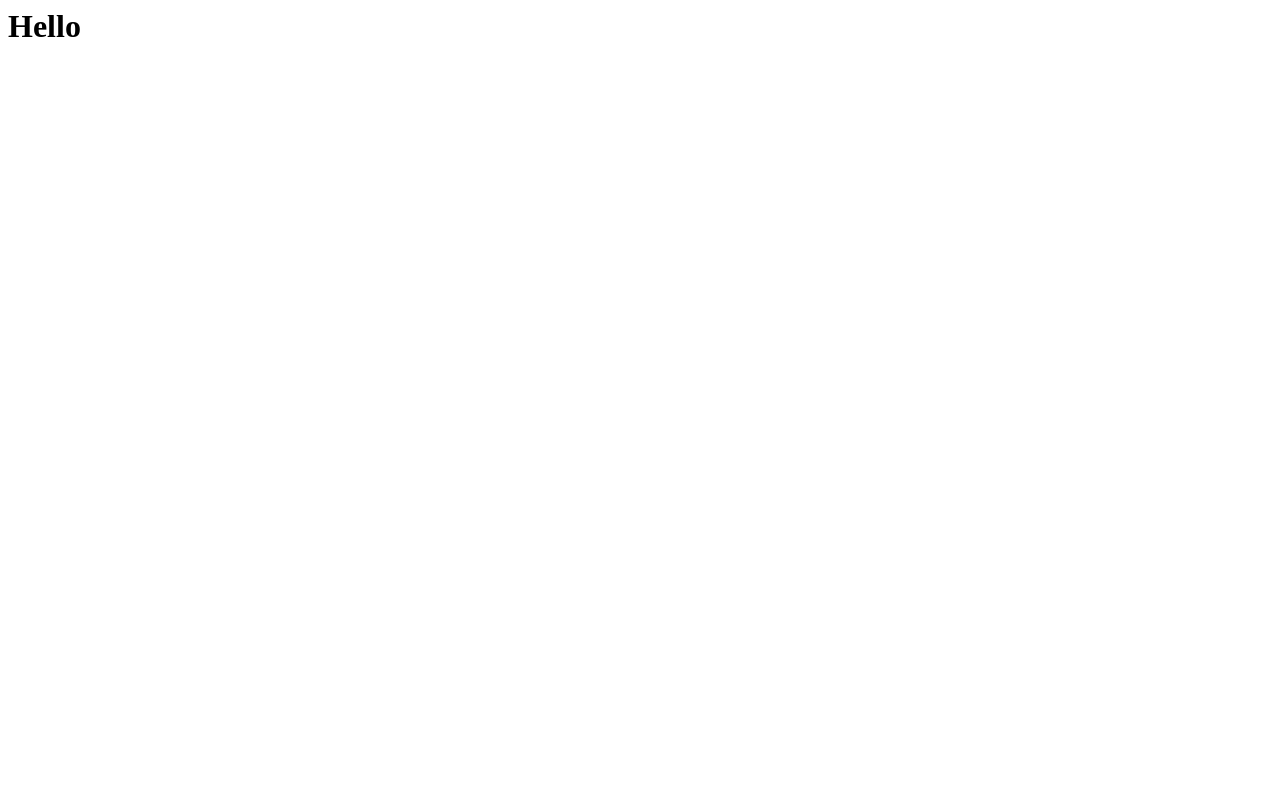
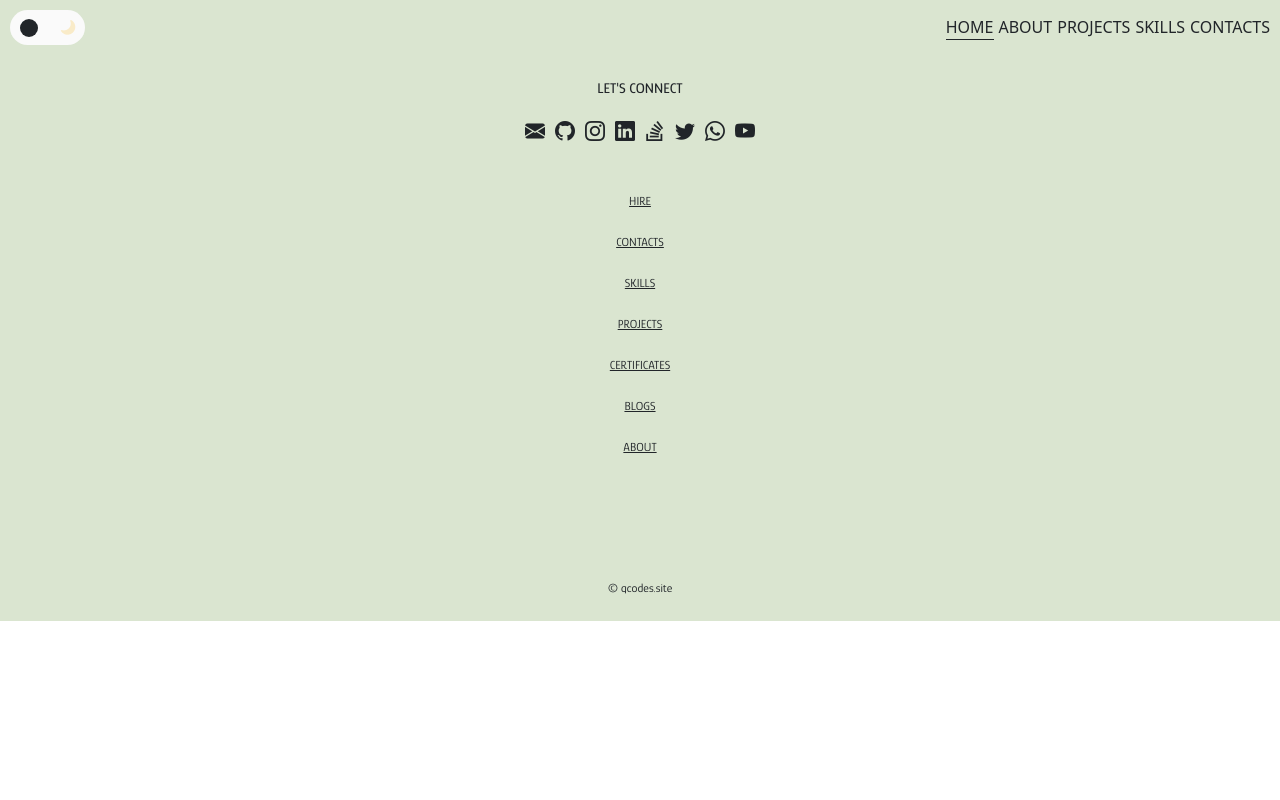
Before and after one commit to nqabenhle/portfolio, a Django app: page / in a window 1280 px wide. Before the commit the page is almost empty. Run offline with Django 4.2, Linux system fonts and the light colour scheme; some libraries are stand-ins or nearby versions.

Commit message:
Add navigation bar and footer

```diff
--- /dev/null
+++ b/portfolio/static/portfolio/styles.css
@@ -0,0 +1,164 @@
+.underline {
+  text-decoration: underline; }
+
+.c-tooltip {
+  position: relative; }
+
+.c-tooltip::before,
+.c-tooltip::after {
+  position: absolute;
+  top: -.25rem;
+  left: 50%;
+  transform: translateX(-50%) translateY(-100%) scale(0);
+  transition: 50ms transform;
+  transform-origin: bottom center; }
+
+.c-tooltip:before {
+  content: attr(data-tooltip);
+  padding: .5rem;
+  width: max-content;
+  border-radius: .3rem;
+  text-align: center;
+  background-color: #000;
+  color: #fff; }
+
+.c-tooltip:hover {
+  cursor: pointer; }
+
+.c-tooltip:hover::before,
+.c-tooltip:hover::after {
+  transform: translateX(-50%) translateY(-100%) scale(1); }
+
+header {
+  background-color: #DAE5D0;
+  width: 100%;
+  padding: 10px;
+  display: flex;
+  justify-content: space-between;
+  align-items: center; }
+  header #toggle-modes {
+    display: flex;
+    justify-content: space-between;
+    align-items: center;
+    width: 75px;
+    height: 35px;
+    padding: 0 10px;
+    border-radius: 30px;
+    background-color: #FAFAFA;
+    position: relative; }
+    header #toggle-modes i.bi-brightness-high-fill {
+      color: #51C4D3;
+      font-size: 15px; }
+    header #toggle-modes i.bi-moon-fill {
+      color: #F9EBC8;
+      font-size: 15px;
+      -o-transform: rotate(-100deg);
+      -moz-transform: rotate(-100deg);
+      -webkit-transform: rotate(-100deg);
+      transform: rotate(-100deg); }
+    header #toggle-modes #toggle-ball {
+      background-color: #212529;
+      width: 18px;
+      height: 18px;
+      border-radius: 50%;
+      position: absolute;
+      -o-animation: no-animation 1s forwards;
+      -moz-animation: no-animation 1s forwards;
+      -webkit-animation: no-animation 1s forwards;
+      animation: no-animation 1s forwards;
+      left: 10px; }
+  header i {
+    font-size: 30px; }
+  header #x-menu {
+    display: none; }
+  header #menu-links {
+    display: none;
+    text-transform: uppercase; }
+    header #menu-links a {
+      margin-right: 5px; }
+    header #menu-links a:last-child {
+      margin-right: 0; }
+    header #menu-links a.active::after {
+      content: '';
+      display: block;
+      width: 100%;
+      height: 1px;
+      background-color: #212529; }
+    header #menu-links a::after {
+      content: '';
+      display: block;
+      width: 0;
+      height: 1px;
+      background-color: #212529;
+      -o-transition: width .3s;
+      -moz-transition: width .3s;
+      -webkit-transition: width .3s;
+      transition: width .3s; }
+    header #menu-links a:hover::after {
+      width: 100%; }
+
+#off-canvas {
+  line-height: 16px;
+  font-size: 12px;
+  font-family: "Glory", sans-serif;
+  text-transform: uppercase;
+  text-align: center;
+  background-color: #DAE5D0;
+  width: 100%;
+  height: 100%;
+  position: fixed;
+  padding-top: 25px;
+  opacity: 0;
+  display: none;
+  animation: menubar .6s forwards;
+  animation-play-state: paused; }
+  #off-canvas div {
+    margin-bottom: 25px; }
+
+footer {
+  background-color: #DAE5D0;
+  line-height: 16px;
+  font-size: 12px;
+  font-family: "Glory", sans-serif;
+  padding: 25px 0;
+  text-align: center; }
+  footer #socials {
+    display: flex;
+    justify-content: center; }
+    footer #socials .copy:hover {
+      cursor: pointer; }
+    footer #socials div {
+      margin-right: 10px; }
+    footer #socials div:last-child {
+      margin-right: 0; }
+    footer #socials i {
+      font-size: 20px; }
+  footer .content {
+    text-transform: uppercase;
+    margin-bottom: 125px; }
+    footer .content .header {
+      font-size: 1.2em !important;
+      font-weight: 500; }
+  footer div {
+    margin-bottom: 25px; }
+  footer div:last-child {
+    margin-bottom: 0; }
+
+@media only screen and (min-width: 992px) {
+  header #hamburger-menu {
+    display: none; }
+  header #menu-links {
+    display: flex; } }
+* {
+  box-sizing: border-box; }
+
+body {
+  margin: 0; }
+
+a,
+a:hover,
+a:active {
+  text-decoration: none;
+  color: inherit; }
+
+/*# sourceMappingURL=styles.css.map */
--- /dev/null
+++ b/portfolio/static/portfolio/styles.scss
@@ -0,0 +1,19 @@
+@import "styles/design_systems";
+@import "styles/utils";
+@import "styles/layout";
+@import "styles/media_queries";
+
+* {
+  box-sizing: border-box;
+}
+
+body {
+  margin: 0;
+}
+
+a,
+a:hover,
+a:active {
+  text-decoration: none;
+  color: inherit;
+}
--- /dev/null
+++ b/portfolio/static/portfolio/styles/_animations.scss
@@ -0,0 +1,121 @@
+// || TOGGLE DARK/LIGHT MODE
+@-o-keyframes toggle-ball-right {
+  from {
+    left: 10px;
+  }
+
+  to {
+    left: 50px;
+  }
+}
+
+@-moz-keyframes toggle-ball-right {
+  from {
+    left: 10px;
+  }
+
+  to {
+    left: 50px;
+  }
+}
+
+@-webkit-keyframes toggle-ball-right {
+  from {
+    left: 10px;
+  }
+
+  to {
+    left: 50px;
+  }
+}
+
+@keyframes toggle-ball-right {
+  from {
+    left: 10px;
+  }
+
+  to {
+    left: 50px;
+  }
+}
+
+@-o-keyframes toggle-ball-left {
+  from {
+    left: 50px;
+  }
+
+  to {
+    left: 10px;
+  }
+}
+
+@-moz-keyframes toggle-ball-left {
+  from {
+    left: 50px;
+  }
+
+  to {
+    left: 10px;
+  }
+}
+
+@-webkit-keyframes toggle-ball-left {
+  from {
+    left: 50px;
+  }
+
+  to {
+    left: 10px;
+  }
+}
+
+@keyframes toggle-ball-left {
+  from {
+    left: 50px;
+  }
+
+  to {
+    left: 10px;
+  }
+}
+
+// || OFF-CANVAS
+@-o-keyframes menubar {
+  from {
+    opacity: 0;
+  }
+
+  to {
+    opacity: 1;
+  }
+}
+
+@-moz-keyframes menubar {
+  from {
+    opacity: 0;
+  }
+
+  to {
+    opacity: 1;
+  }
+}
+
+@-webkit-keyframes menubar {
+  from {
+    opacity: 0;
+  }
+
+  to {
+    opacity: 1;
+  }
+}
+
+@keyframes menubar {
+  from {
+    opacity: 0;
+  }
+
+  to {
+    opacity: 1;
+  }
+}
--- a/portfolio/static/portfolio/styles/_design_systems.scss
+++ b/portfolio/static/portfolio/styles/_design_systems.scss
@@ -7,6 +7,10 @@ $tertiary-color: #DAE5D0;
 $primary-dark-color: #132C33;
 $secondary-dark-color: #126E82;
 $tertiary-dark-color: #51C4D3;
+
+// Text colors
+$text-light-color: #FAFAFA;
+$text-dark-color: #212529;
 
 // TEXT STYLES
 $font-family: "Glory", sans-serif;
--- /dev/null
+++ b/portfolio/static/portfolio/styles/_layout.scss
@@ -0,0 +1,157 @@
+header {
+  background-color: $tertiary-color;
+  width: 100%;
+  padding: 10px;
+  display: flex;
+  justify-content: space-between;
+  align-items: center;
+
+  #toggle-modes {
+    display: flex;
+    justify-content: space-between;
+    align-items: center;
+    width: 75px;
+    height: 35px;
+    padding: 0 10px;
+    border-radius: 30px;
+    background-color: $text-light-color;
+    position: relative;
+
+    i.bi-brightness-high-fill {
+      color: $tertiary-dark-color;
+      font-size: 15px;
+    }
+
+    i.bi-moon-fill {
+      color: $secondary-color;
+      font-size: 15px;
+      -o-transform: rotate(-100deg);
+      -moz-transform: rotate(-100deg);
+      -webkit-transform: rotate(-100deg);
+      transform: rotate(-100deg);
+    }
+
+    #toggle-ball {
+      background-color: $text-dark-color;
+      width: 18px;
+      height: 18px;
+      border-radius: 50%;
+      position: absolute;
+      -o-animation: no-animation 1s forwards;
+      -moz-animation: no-animation 1s forwards;
+      -webkit-animation: no-animation 1s forwards;
+      animation: no-animation 1s forwards;
+      left: 10px;
+    }
+  }
+
+  i {
+    font-size: 30px;
+  }
+
+  #x-menu {
+    display: none;
+  }
+
+  #menu-links {
+    display: none;
+    text-transform: uppercase;
+
+    a {
+      margin-right: 5px;
+    }
+
+    a:last-child {
+      margin-right: 0;
+    }
+
+    a.active::after {
+      content: '';
+      display: block;
+      width: 100%;
+      height: 1px;
+      background-color: $text-dark-color;
+    }
+
+    a::after {
+      content: '';
+      display: block;
+      width: 0;
+      height: 1px;
+      background-color: $text-dark-color;
+      -o-transition: width .3s;
+      -moz-transition: width .3s;
+      -webkit-transition: width .3s;
+      transition: width .3s;
+    }
+
+    a:hover::after {
+      width: 100%;
+    }
+  }
+}
+
+#off-canvas {
+  @include body-small;
+  text-transform: uppercase;
+  text-align: center;
+  background-color: $tertiary-color;
+  width: 100%;
+  height: 100%;
+  position: fixed;
+  padding-top: 25px;
+  opacity: 0;
+  display: none;
+  animation: menubar .6s forwards;
+  animation-play-state: paused;
+
+  div {
+    margin-bottom: 25px;
+  }
+}
+
+footer {
+  background-color: $tertiary-color;
+  @include body-small;
+  padding: 25px 0;
+  text-align: center;
+
+  #socials {
+    display: flex;
+    justify-content: center;
+
+    .copy:hover {
+      cursor: pointer;
+    }
+
+    div {
+      margin-right: 10px;
+    }
+
+    div:last-child {
+      margin-right: 0;
+    }
+
+    i {
+      font-size: 20px;
+    }
+  }
+
+  .content {
+    text-transform: uppercase;
+    margin-bottom: 125px;
+
+    .header {
+      font-size: 1.2em !important;
+      font-weight: 500;
+    }
+  }
+
+  div {
+    margin-bottom: 25px;
+  }
+
+  div:last-child {
+    margin-bottom: 0;
+  }
+}
--- /dev/null
+++ b/portfolio/static/portfolio/styles/_media_queries.scss
@@ -0,0 +1,12 @@
+// || NAVIGATION BAR
+@media only screen and (min-width: 992px) {
+  header {
+    #hamburger-menu {
+      display: none;
+    }
+
+    #menu-links {
+      display: flex;
+    }
+  }
+}
--- /dev/null
+++ b/portfolio/static/portfolio/styles/_utils.scss
@@ -0,0 +1,36 @@
+.underline {
+  text-decoration: underline;
+}
+
+.c-tooltip {
+  position: relative;
+}
+
+.c-tooltip::before,
+.c-tooltip::after {
+  position: absolute;
+  top: -.25rem;
+  left: 50%;
+  transform: translateX(-50%) translateY(-100%) scale(0);
+  transition: 50ms transform;
+  transform-origin: bottom center;
+}
+
+.c-tooltip:before {
+  content: attr(data-tooltip);
+  padding: .5rem;
+  width: max-content;
+  border-radius: .3rem;
+  text-align: center;
+  background-color: #000;
+  color: #fff;
+}
+
+.c-tooltip:hover {
+  cursor: pointer;
+}
+
+.c-tooltip:hover::before,
+.c-tooltip:hover::after {
+  transform: translateX(-50%) translateY(-100%) scale(1);
+}
--- a/portfolio/templates/portfolio/layout.html
+++ b/portfolio/templates/portfolio/layout.html
@@ -1,3 +1,5 @@
+{% load static %}
+
 <!DOCTYPE html>
 <html lang="en">
 <head>
@@ -8,11 +10,73 @@
     <link rel="preconnect" href="https://fonts.googleapis.com">
     <link rel="preconnect" href="https://fonts.gstatic.com" crossorigin>
     <link href="https://fonts.googleapis.com/css2?family=Glory:wght@300;400;500;700&display=swap" rel="stylesheet">
-    <script src="https://cdn.jsdelivr.net/npm/@popperjs/core@2.11.6/dist/umd/popper.min.js" integrity="sha384-oBqDVmMz9ATKxIep9tiCxS/Z9fNfEXiDAYTujMAeBAsjFuCZSmKbSSUnQlmh/jp3" crossorigin="anonymous"></script>
-    <script src="https://cdn.jsdelivr.net/npm/bootstrap@5.2.1/dist/js/bootstrap.min.js" integrity="sha384-7VPbUDkoPSGFnVtYi0QogXtr74QeVeeIs99Qfg5YCF+TidwNdjvaKZX19NZ/e6oz" crossorigin="anonymous"></script>
-    <title>Document</title>
+    <link rel="stylesheet" href="https://cdn.jsdelivr.net/npm/bootstrap-icons@1.9.1/font/bootstrap-icons.css">
+    <link rel="stylesheet" href="{% static 'portfolio/styles.css' %}">
+    <title>{% block title %} My Portifolio {% endblock %}</title>
 </head>
 <body>
 
+    <header>
+        <div id="toggle-modes">
+            <i class="bi bi-brightness-high-fill"></i>
+            <i class="bi bi-moon-fill"></i>
+            <div id="toggle-ball"></div>
+        </div>
+        <i id="hamburger-menu" class="bi bi-list"></i>
+        <i id="x-menu" class="bi bi-x-lg"></i>
+        <div id="menu-links">
+            <a href="" id="home" class="active">Home</a>
+            <a href="" id="about">About</a>
+            <a href="" id="projects">Projects</a>
+            <a href="" id="skills">Skills</a>
+            <a href="" id="contacts">Contacts</a>
+        </div>
+    </header>
+
+    <div id="off-canvas">
+        <div><a href=""></a>Home</div>
+        <div><a href=""></a>About</div>
+        <div><a href=""></a>Projects</div>
+        <div><a href=""></a>Skills</div>
+        <div><a href=""></a>Contacts</div>
+    </div>
+
+    <main>
+        {% block body %}{% endblock %}
+    </main>
+
+    <footer>
+        <div class="container">
+            <div class="content">
+                <div class="header">Let's connect</div>
+                <div id="socials">
+                    <div class="c-tooltip" id="mail" data-tooltip="Copy email to clipboard">
+                        <i class="bi bi-envelope-fill"></i>
+                    </div>
+                    <div class="d-none" id="mail-content">nqabenhlemlaba22@gmail.com</div>
+                    <div><a href="https://github.com/nqabenhle" target="_blank"><i class="bi bi-github"></i></a></div>
+                    <div><a href="https://instagram.com/q.codes__" target="_blank"><i class="bi bi-instagram"></i></a></div>
+                    <div><a href="https://www.linkedin.com/in/nqabenhle-mlaba-22115a234/" target="_blank"><i class="bi bi-linkedin"></i></a></div>
+                    <div><a href="https://stackoverflow.com/users/19370294/nqabenhle" target="_blank"><i class="bi bi-stack-overflow"></i></a></div>
+                    <div><a href="https://twitter.com/qcodes__/" target="_blank"><i class="bi bi-twitter"></i></a></div>
+                    <div><a href="https://wa.me/2773432260" target="_blank"><i class="bi bi-whatsapp"></i></a></div>
+                    <div><a href="https://www.youtube.com/channel/UCJxQhYuwavXInmXK2H0lMyA" target="_blank"><i class="bi bi-youtube"></i></a></div>
+                </div>
+                <div class="underline"><a href=""></a>Hire</div>
+                <div class="underline"><a href=""></a>Contacts</div>
+                <div class="underline"><a href=""></a>Skills</div>
+                <div class="underline"><a href=""></a>Projects</div>
+                <div class="underline"><a href=""></a>Certificates</div>
+                <div class="underline"><a href=""></a>Blogs</div>
+                <div class="underline"><a href=""></a>About</div>
+            </div>
+            <div id="copyright">&#169; qcodes.site</div>
+        </div>
+    </footer>
+
+    <script src="https://cdn.jsdelivr.net/npm/@popperjs/core@2.11.6/dist/umd/popper.min.js" integrity="sha384-oBqDVmMz9ATKxIep9tiCxS/Z9fNfEXiDAYTujMAeBAsjFuCZSmKbSSUnQlmh/jp3" crossorigin="anonymous"></script>
+    <script src="https://cdn.jsdelivr.net/npm/bootstrap@5.2.1/dist/js/bootstrap.min.js" integrity="sha384-7VPbUDkoPSGFnVtYi0QogXtr74QeVeeIs99Qfg5YCF+TidwNdjvaKZX19NZ/e6oz" crossorigin="anonymous"></script>
+    <script src="{% static 'portfolio/main.js' %}"></script>
+    <script src="{% block script %}{% endblock %}"></script>
 </body>
 </html>
--- a/portfolio/views.py
+++ b/portfolio/views.py
@@ -4,4 +4,4 @@ from django.http import HttpResponse
 # Create your views here.
 
 def index(request):
-    return HttpResponse("<h1>Hello</h1>")
+    return render(request, "portfolio/layout.html")
```
Also changed, not shown: portfolio/static/portfolio/main.js (added, +53 -0 lines), db.sqlite3, 1 other file.
